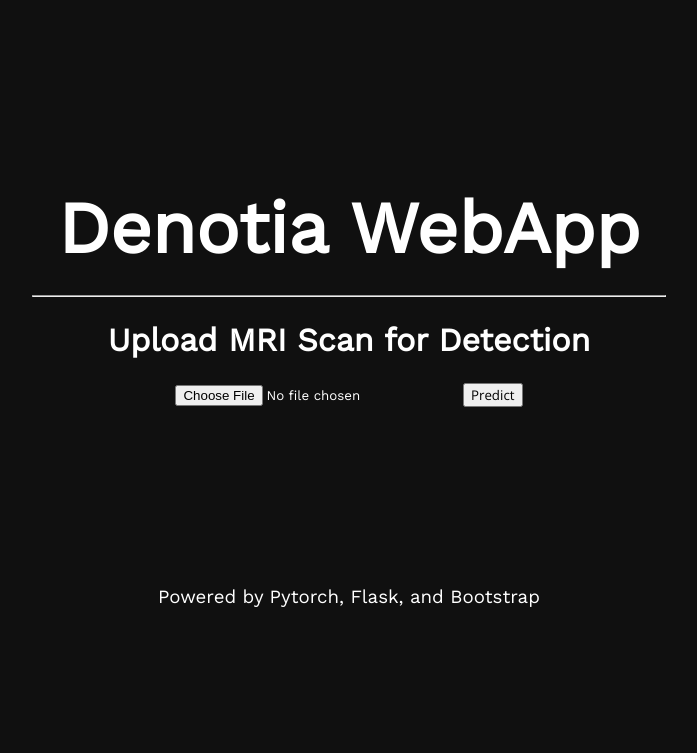
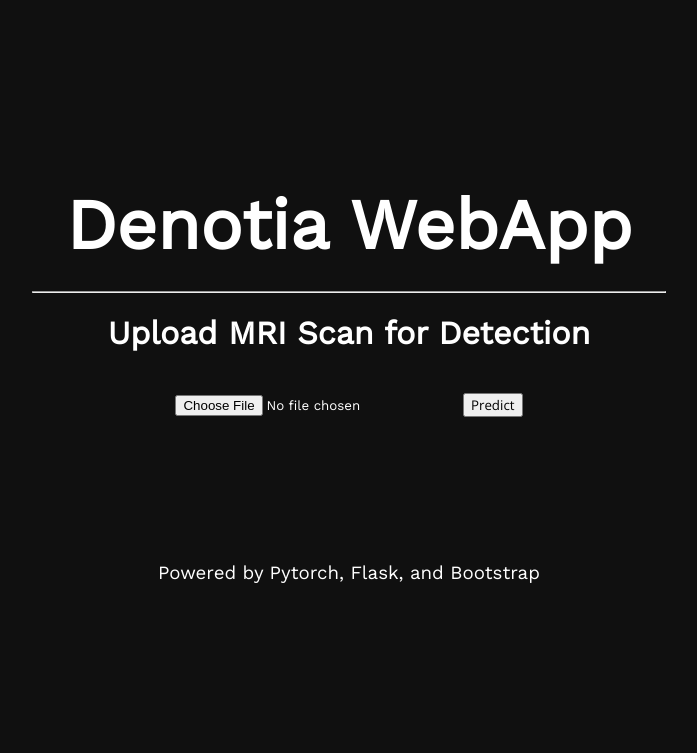
Before and after one commit to namanmodani/denotia, a Flask app: page / in a window 1280 px wide. Shown: the part 55-808 px from the top of the page, without its empty margins (291-988 px from the left). Run offline with Flask 2, Linux system fonts and the light colour scheme.

Commit message:
Update index.html

```diff
--- a/templates/index.html
+++ b/templates/index.html
@@ -4,7 +4,7 @@
 <meta name="viewport" content="width=device-width, initial-scale=1">
 <link href="https://fonts.googleapis.com/css2?family=Work+Sans&display=swap" rel="stylesheet">
 <link href="https://fonts.googleapis.com/css2?family=Open+Sans&display=swap" rel="stylesheet">
-<link rel = "shortcut icon" type="image/jpg" href = "{{url_for('static', filename='dark.png')}}">
+<link rel="shortcut icon" type="image/jpg" href = "https://image.flaticon.com/icons/png/512/3004/3004458.png">
 
 <style>
 body,h1 {
@@ -15,14 +15,9 @@ body,h1 {
     font-weight: bold;
 }
 
-h1 {
-    margin-top: 1.5rem;
-    margin-bottom: 1.5rem;
-}
-
 body, html {height: 100%; background-color: #101010; overflow-y: hidden;}
 
-p {font-family: "Work Sans"; padding-top: 9%; font-size: 4.5rem; margin-bottom: 2%;}
+p {font-family: "Work Sans"; padding-top: 9%; font-size: 70px; margin-bottom: 2%;}
 
 input {
     size: 100px;
@@ -39,8 +34,8 @@ input {
 }
 
 .footer {
+    padding-top: 10%;
     font-weight: normal;
-    padding-top: 10rem;
 }
 
 a {
@@ -55,6 +50,7 @@ a:hover {
 
 .link:hover {
   -webkit-background-clip: text;
+  background-clip: text;
   -webkit-text-fill-color: #a9a9a9;
   transition: 1s;
 }
@@ -69,7 +65,8 @@ a:hover {
 <p>Denotia WebApp</p>
 <hr width="50%">
 <h1> Upload MRI Scan for Detection </h1>
-<form method = post enctype = multipart/form-data>
+<br>
+<form method = "POST" enctype = multipart/form-data>
     <input type = file name = MRI class = "x" accept = ".csv">
     <a href = "{{ url_for ('result') }}"><input type = button value = Predict></a>
 </form>
```
